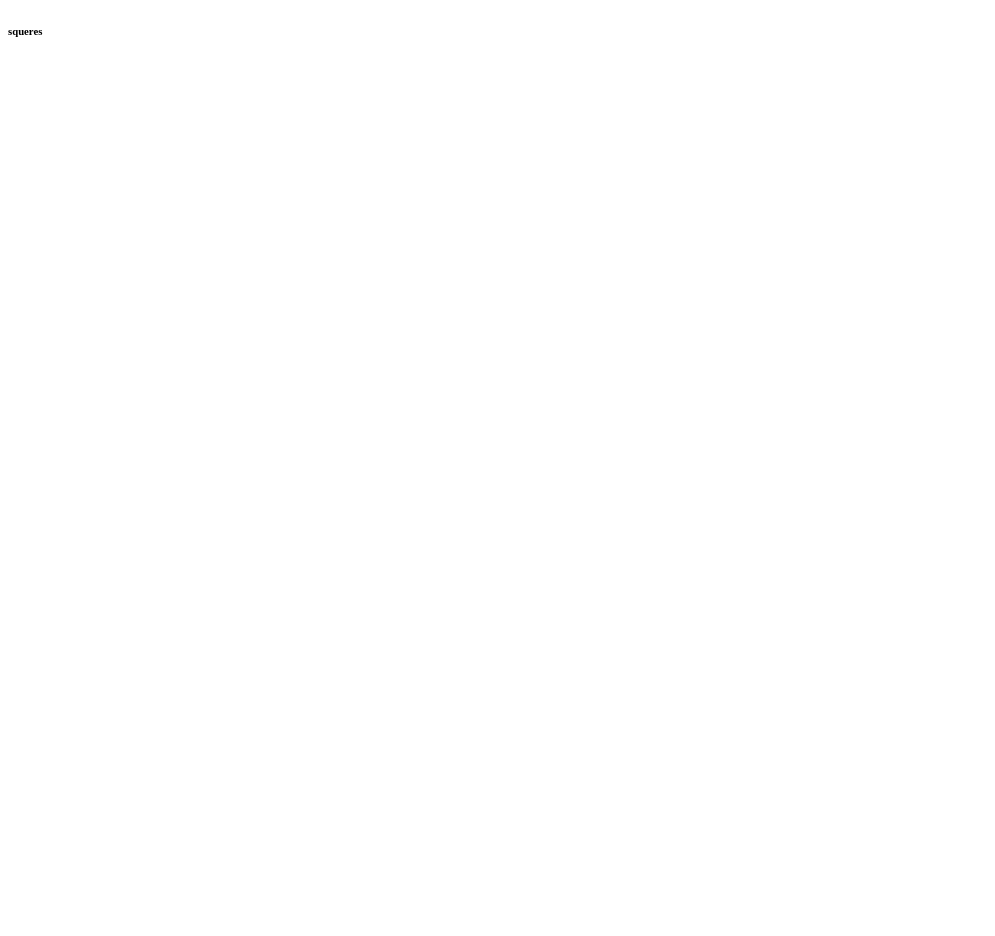
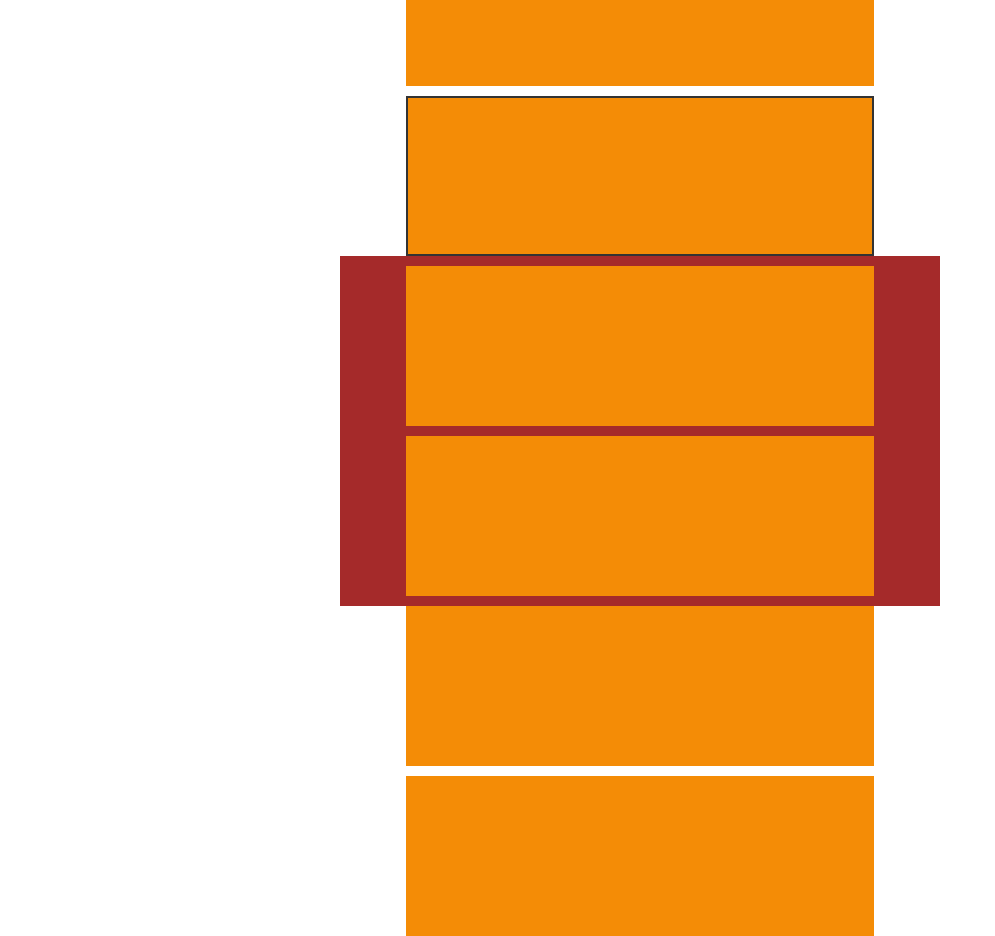
Before and after one commit to Makhadmahaska/flexbox, a plain HTML site: page index.html in a window 1280 px wide. Shown: the whole page, without its empty margins (0-995 px from the left). Before the commit the page ends 800 px from the top, so only its background shows below. Drawn offline with Linux system fonts and the light colour scheme.

Commit message:
rectanghle all most done

```diff
--- a/index.html
+++ b/index.html
@@ -4,17 +4,20 @@
     <meta charset="UTF-8">
     <meta name="viewport" content="width=device-width, initial-scale=1.0">
     <title>Flexbox</title>
+    <link rel="stylesheet" href="styles/style.css">
 </head>
 <body>
-    <heade>
-        <h6  class=" sques"> squeres </h6>
-        <div class="firs-constaner">
-
-
-
-
-
-
+    <header>
+        <h6  class="sques"> squeres </h6>
+        <div class="first-container">
+            <div class="rectangles">
+                <div class="rect-one"> </div>
+                <div class="rect-two"> </div>
+                <div class="rect-three"> </div>
+                <div class="rect-four"> </div>
+                <div class="rect-five"> </div>
+                <div class="rect-six"> </div>
+             </div>
         </div>
 
 
@@ -25,7 +28,7 @@
 
 
 
-     </heade>
+     </header>
 
 
 </body>
--- /dev/null
+++ b/styles/style.css
@@ -0,0 +1,75 @@
+body {
+    display: flex;
+    justify-content: center;
+    align-items: center;
+    height: 100vh;
+    margin: 0;
+}
+
+header {
+    text-align: center;
+}
+
+.first-container{
+    background-color: brown;
+    width: 600px;
+    height: 350px;
+    display: flex;
+    justify-content: center;
+    align-items: center;
+
+
+}
+
+
+
+.rectangles {
+    display: flex;
+   flex-wrap: wrap;
+   justify-content: center;
+
+   align-items: center;
+    gap: 10px;
+}
+
+.rect-one {
+    background-color:#F48c06;
+    width: 468px;
+    height: 160px;
+
+}
+
+.rect-two {
+    background-color: #F48c06;
+    width: 468px;
+    height: 160px;
+    border: 2px solid #333;
+    box-sizing: border-box;
+}
+
+.rect-three {
+    background-color: #F48c06;
+    width: 468px;
+    height: 160px;
+}
+
+.rect-four {
+    background-color: #F48c06;
+    width: 468px;
+    height: 160px;
+
+}
+
+.rect-five {
+    background-color: #f48c06;
+    width: 468px;
+    height: 160px;
+
+}
+
+.rect-six {
+    background-color: #F48c06;
+    width: 468px;
+    height: 160px;
+
+}
```
